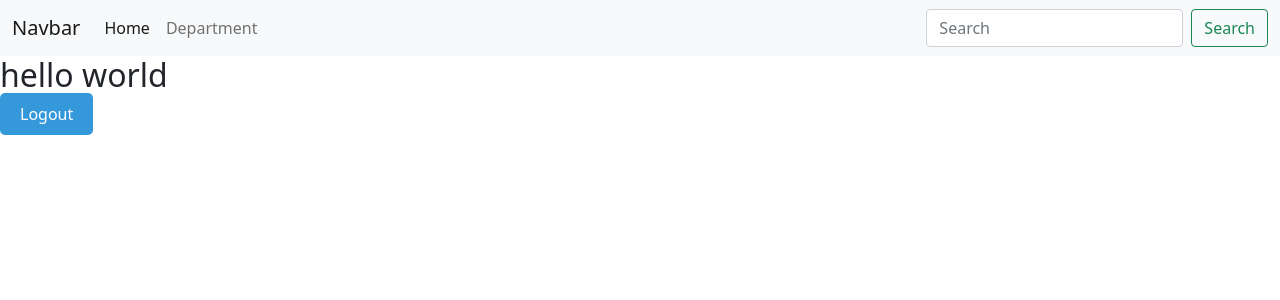
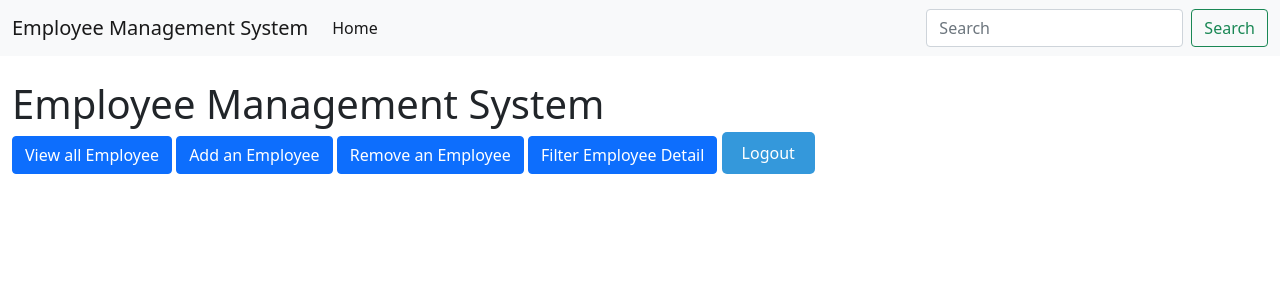
Before and after one commit to roshanibhatt/Employee-Management-System, a Django app: page / in a window 1280 px wide. Shown: the top 300 px of the page. Run offline with Django 5.2, Linux system fonts and the light colour scheme.

Commit message:
third commit

```diff
--- a/employee/urls.py
+++ b/employee/urls.py
@@ -7,8 +7,10 @@ urlpatterns = [
     path("login/",views.login_view,name='login'),
     path("register/",views.register_view,name='register'),
     path("logout/",views.logout_view,name='logout'),
+    path("all_emp/",views.all_emp,name="all_emp"),
+    path("add_emp/",views.add_emp,name="add_emp"),
+    path("remove_emp/",views.remove_emp,name="remove_emp"),
+    path("filter_emp/",views.filter_emp,name="filter_emp"),
     path('',views.home,name='home'),
 
-
-
 ]
--- a/employee/views.py
+++ b/employee/views.py
@@ -32,7 +32,6 @@ def register_view(request):
             messages.error(request, "Password and confirm password are not the same.")
             return redirect('register')
 
-
         else:
             my_user=User.objects.create_user(uname,email,pwd1)
             my_user.save()
@@ -43,3 +42,18 @@ def register_view(request):
 def logout_view(request):
     logout(request)
     return redirect('login')
+
+def all_emp(request):
+    return render(request,'all_emp.html')
+
+
+def add_emp(request):
+    return render(request,'add_emp.html')
+
+
+def remove_emp(request):
+    return render(request,'remove_emp.html')
+
+
+def filter_emp(request):
+    return render(request,'filter_emp.html')
--- a/templates/base.html
+++ b/templates/base.html
@@ -18,7 +18,7 @@
     {% block navbar %}
     <nav class="navbar navbar-expand-lg navbar-light bg-light">
       <div class="container-fluid">
-        <a class="navbar-brand" href="#">Navbar</a>
+        <a class="navbar-brand" href="#">Employee Management System</a>
         <button class="navbar-toggler" type="button" data-bs-toggle="collapse" data-bs-target="#navbarSupportedContent" aria-controls="navbarSupportedContent" aria-expanded="false" aria-label="Toggle navigation">
           <span class="navbar-toggler-icon"></span>
         </button>
@@ -26,9 +26,6 @@
           <ul class="navbar-nav me-auto mb-2 mb-lg-0">
             <li class="nav-item">
               <a class="nav-link active" aria-current="page" href="#">Home</a>
-            </li>
-            <li class="nav-item">
-              <a class="nav-link" href="#">Department</a>
             </li>
           </ul>
           <form class="d-flex">
--- a/templates/index.html
+++ b/templates/index.html
@@ -1,7 +1,14 @@
 {% extends "base.html" %}
 
 {% block body %}
+<div class="container-fluid my-4">
+    <h1>Employee Management System</h1>
+    <a class="btn btn-primary" href="{% url 'all_emp' %}">View all Employee</a>
+    <a class="btn btn-primary" href="{% url 'add_emp' %}">Add an Employee</a>
+    <a class="btn btn-primary" href="{% url 'remove_emp' %}">Remove an Employee</a>
+    <a class="btn btn-primary" href="{% url 'filter_emp' %}">Filter Employee Detail</a>
+    <a href="{% url 'logout' %}"  style="background-color: #3498db; color: white; padding: 10px 20px; text-decoration: none; border-radius: 5px;">Logout</a>
+</div>
 
-<h2>hello world</h2>
-<a href="{% url 'logout' %}"  style="background-color: #3498db; color: white; padding: 10px 20px; text-decoration: none; border-radius: 5px;">Logout</a>
+
 {% endblock body %}
```
Also changed, not shown: db.sqlite3, templates/add_emp.html (added), templates/all_emp.html (added), templates/filter_emp.html (added), templates/remove_emp.html (added).
